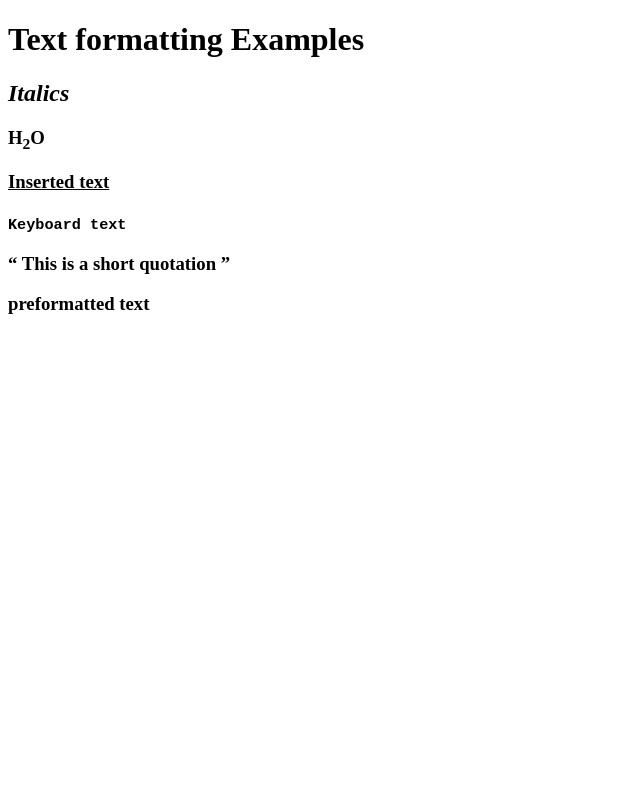
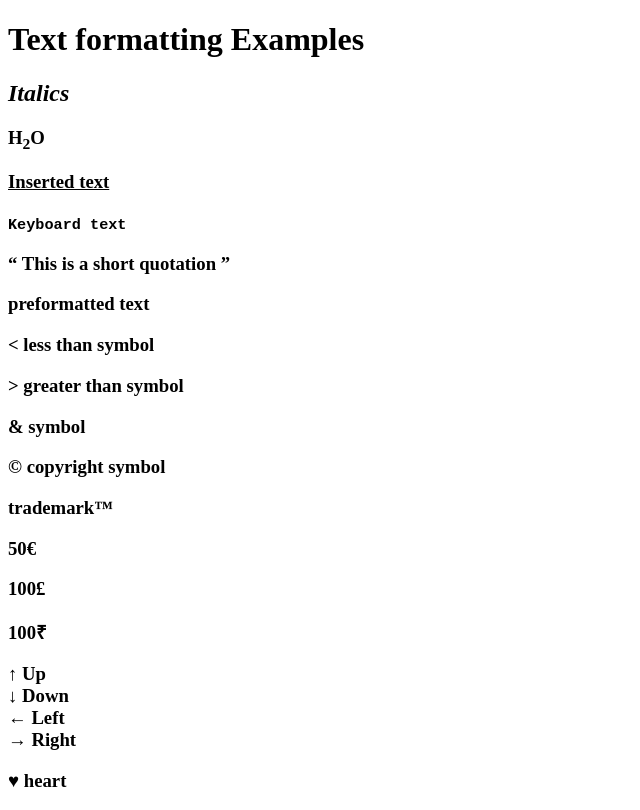
Before and after one commit to bhuviguptaa/html-aiml1, a plain HTML site: page text formatting.html in a window 1280 px wide. Shown: the whole page, without its empty margins (0-640 px from the left). Drawn offline with Linux system fonts and the light colour scheme.

Commit message:
text formatting

```diff
--- a/text formatting.html
+++ b/text formatting.html
@@ -7,13 +7,30 @@
 </head>
 <body>
 
-   <p><h1> Text formatting Examples</h1></p>
+    <p><h1> Text formatting Examples</h1></p>
     <i><h2><b> Italics </i></h2></b>
-     <h3>H<sub>2</sub>O<h3>
+    <h3>H<sub>2</sub>O<h3>
     <p><ins> Inserted text</ins></P>
     <p><kbd> Keyboard text</kbd></P>
     <p><q> This is a short quotation </q></p>
     <p><pres> preformatted text</pres></P>
+    <P>&lt; less than symbol</p>
+    <P>&gt; greater than symbol</P>
+    <p>&amp; symbol</P>
+    <p>&copy; copyright symbol</p>
+    <p>trademark&trade;</P>
+    <P> 50&euro; </P>
+    <p> 100&pound; </P>
+    <p> 100&#8377; </P>
+    <p>
+    &uarr; Up<br>
+    &darr; Down<br>
+    &larr; Left<br>
+    &rarr; Right
+    </p>
+    <p>&hearts; heart</p>
+
+
 
 </body>
 </html>
```
Also changed, not shown: list.html (+1 -1 lines).
